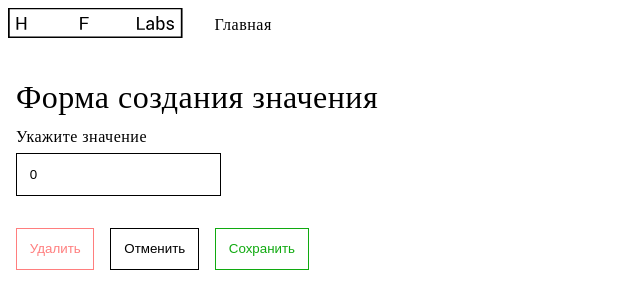
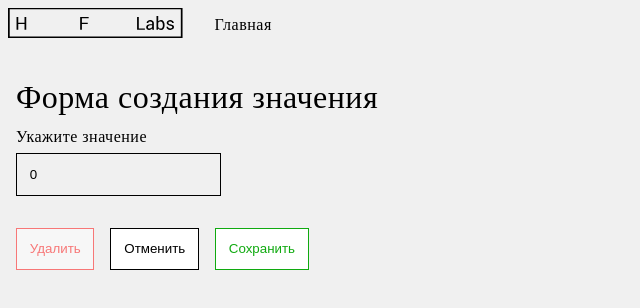
Before and after one commit to MefAldemisov/TableTestTask, a Vue app: page /value/create in a window 1280 px wide. Shown: the top 308 px of the page, without its empty margins (0-640 px from the left). Built offline with nearby package versions, Linux system fonts and the light colour scheme.

Commit message:
fix: styles

```diff
--- a/src/App.vue
+++ b/src/App.vue
@@ -16,7 +16,7 @@
         </ul>
       </nav>
     </header>
-    <main class="flex-1 py-5 container mx-auto px-5 md:px-0">
+    <main>
       <!-- eslint-disable-next-line vue/no-undef-components -->
       <router-view />
     </main>
@@ -43,14 +43,21 @@ onUnmounted(() => {
 })
 </script>
 <!-- eslint-disable-next-line vue-scoped-css/enforce-style-type -->
+<style lang="css">
+h1 {
+  font-size: 2rem;
+  margin: 1rem 0;
+}
+
+body {
+  background-color: var(--background-color);
+  color: var(--font-color);
+}
+</style>
 <style lang="css" scoped>
 .app {
   height: 100vh;
   height: var(--app-height);
-}
-
-body {
-  background-color: var(--background-color);
 }
 
 header {
@@ -60,8 +67,20 @@ header {
   align-items: center;
 }
 
+header svg {
+  fill: var(--font-color);
+}
+
 header a {
   color: currentColor;
   text-decoration: none;
 }
+
+header a:hover {
+  text-decoration: underline;
+}
+
+main {
+  padding: 1rem;
+}
 </style>
--- a/src/components/AppInputNumber.vue
+++ b/src/components/AppInputNumber.vue
@@ -34,10 +34,13 @@ label {
   display: block;
   margin-bottom: 0.5rem;
 }
+
 input {
   display: block;
   padding: 0.8rem;
   border: 1px solid currentColor;
   border-radius: 0;
+  background: transparent;
+  color: currentColor;
 }
 </style>
--- a/src/components/AppPopup.vue
+++ b/src/components/AppPopup.vue
@@ -36,7 +36,14 @@ defineExpose({
 </script>
 <style scoped>
 dialog {
+  color: var(--font-color);
   padding: 1rem;
+  background-color: var(--background-color);
+  border: 1px solid currentColor;
+}
+
+dialog::backdrop {
+  background: rgba(0, 0, 0, 0.5);
 }
 
 main {
--- a/src/views/ValueForm.vue
+++ b/src/views/ValueForm.vue
@@ -109,13 +109,6 @@ const deleteValue = () => {
 }
 </script>
 <style scoped>
-form {
-  padding: 1rem;
-}
-h1 {
-  font-size: 2rem;
-  margin: 1rem 0;
-}
 .buttons-list {
   margin-top: 2rem;
   display: flex;
```
Also changed, not shown: 1 other file (tests, documents, lock files or other folders).
